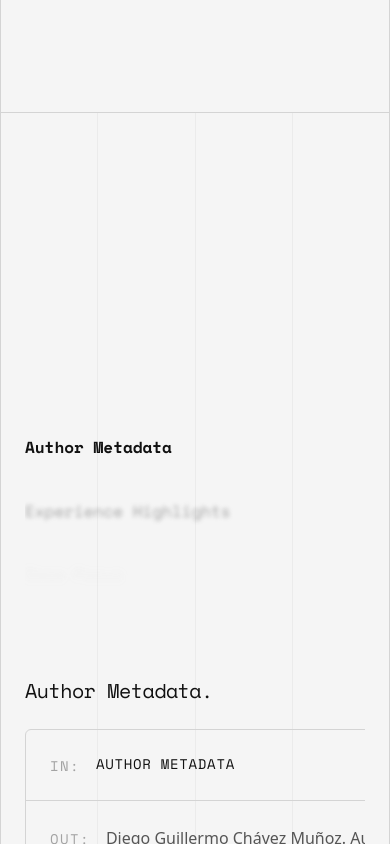
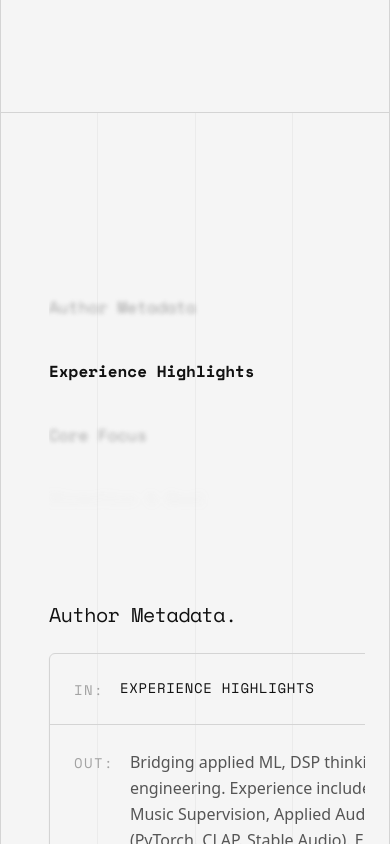
Before and after one commit to DIEGOGCHM/Portfolio_Diego_Chavez_ML_DSP_ENG, a Next.js app: page / in a window 390 px wide. Shown: the part 2420-3264 px from the top of the page. Built offline with nearby package versions, Linux system fonts and the light colour scheme.

Commit message:
feat: Restore scrolljacking with math-based click navigation sync

```diff
--- a/src/components/About.tsx
+++ b/src/components/About.tsx
@@ -1,7 +1,7 @@
 "use client";
 
 import React, { useState, useRef } from "react";
-import { motion, AnimatePresence } from "framer-motion";
+import { motion, AnimatePresence, useScroll, useMotionValueEvent } from "framer-motion";
 
 const aboutData = [
   {
@@ -23,29 +23,51 @@ const aboutData = [
 ];
 
 export default function About() {
+  const containerRef = useRef<HTMLElement>(null);
+  const { scrollYProgress } = useScroll({
+    target: containerRef,
+    offset: ["start start", "end end"]
+  });
+
   const [activeIndex, setActiveIndex] = useState(0);
   const [displayIndex, setDisplayIndex] = useState(0);
   const [isChanging, setIsChanging] = useState(false);
-  const wheelTimeout = useRef<NodeJS.Timeout | null>(null);
+  const scrollTimeout = useRef<NodeJS.Timeout | null>(null);
 
-  const handleSelect = (idx: number) => {
-    if (idx === activeIndex) return;
+  useMotionValueEvent(scrollYProgress, "change", (latest) => {
+    // Map latest (0 to 1) to an index (0 to aboutData.length - 1)
+    let idx = Math.floor(latest * aboutData.length);
+    if (idx >= aboutData.length) idx = aboutData.length - 1;
+    if (idx < 0) idx = 0;
+
+    if (idx !== activeIndex) {
       setActiveIndex(idx);
       setIsChanging(true);
-    setTimeout(() => {
+
+      if (scrollTimeout.current) clearTimeout(scrollTimeout.current);
+      scrollTimeout.current = setTimeout(() => {
         setDisplayIndex(idx);
         setIsChanging(false);
       }, 200);
-  };
+    }
+  });
 
-  const handleWheel = (e: React.WheelEvent) => {
-    if (wheelTimeout.current) return;
-    if (e.deltaY > 10) {
-      handleSelect(Math.min(aboutData.length - 1, activeIndex + 1));
-    } else if (e.deltaY < -10) {
-      handleSelect(Math.max(0, activeIndex - 1));
+  const handleSelect = (idx: number) => {
+    if (containerRef.current) {
+      const rect = containerRef.current.getBoundingClientRect();
+      const scrollTop = window.scrollY || document.documentElement.scrollTop;
+      const containerTop = rect.top + scrollTop;
+
+      const scrollableDistance = containerRef.current.scrollHeight - window.innerHeight;
+
+      // Calculate target progress. Add a tiny offset so it securely triggers the index change.
+      const chunk = 1 / aboutData.length;
+      // Target the middle of the chunk to avoid edge jitter
+      const targetProgress = (idx * chunk) + (chunk / 2);
+
+      const targetY = containerTop + (targetProgress * scrollableDistance);
+      window.scrollTo({ top: targetY, behavior: "smooth" });
     }
-    wheelTimeout.current = setTimeout(() => { wheelTimeout.current = null; }, 400);
   };
 
   const itemHeight = 64;
@@ -60,15 +82,14 @@ export default function About() {
   return (
     <section
       id="about"
-      className="w-full bg-transparent text-white_clinical py-32 md:py-48 overflow-hidden"
+      ref={containerRef}
+      className="w-full bg-transparent text-white_clinical h-[400vh]"
     >
-      <div className="grid grid-cols-12 gap-12 max-w-6xl mx-auto">
+      <div className="sticky top-0 h-screen w-full flex flex-col justify-center overflow-hidden px-6 md:px-12 xl:px-24">
+        <div className="grid grid-cols-12 gap-12 max-w-6xl mx-auto w-full">
 
           {/* Left Menu: Scrolling List */}
-        <div
-          className="col-span-12 md:col-span-5 flex flex-col pt-8"
-          onWheel={handleWheel}
-        >
+          <div className="col-span-12 md:col-span-5 flex flex-col pt-8">
             <div
               className="relative h-[300px] w-full"
               style={{ maskImage: "linear-gradient(to bottom, transparent, black 15%, black 85%, transparent)", WebkitMaskImage: "linear-gradient(to bottom, transparent, black 15%, black 85%, transparent)" }}
@@ -167,6 +188,7 @@ export default function About() {
           </div>
 
         </div>
+      </div>
     </section>
   );
 }
```
Lines whose indentation alone changed are shown as unchanged.
